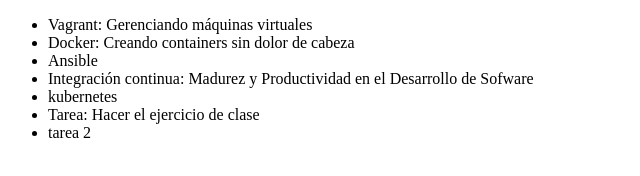
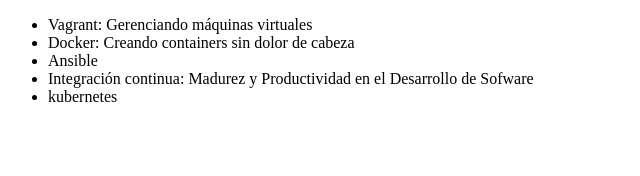
Before and after one commit to fenix301/oracle-alura, a plain HTML site: page index.html in a window 1280 px wide. Shown: the whole page, without its empty margins (0-640 px from the left). Drawn offline with Linux system fonts and the light colour scheme.

Commit message:
tarea eliminada

```diff
--- a/index.html
+++ b/index.html
@@ -11,8 +11,6 @@
          <li> Ansible </li>
          <li> Integración continua: Madurez y Productividad en el Desarrollo de Sofware</li>
          <li>kubernetes</li>
-         <li>Tarea: Hacer el ejercicio de clase</li>
-         <li>tarea 2</li>
      </ul>
 </body>
 </html>
```
